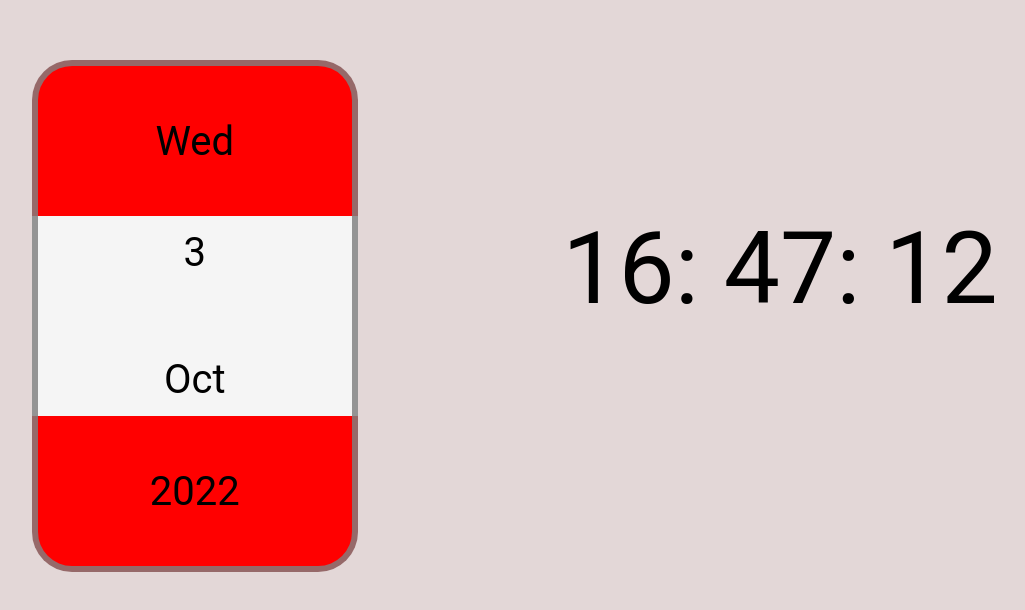
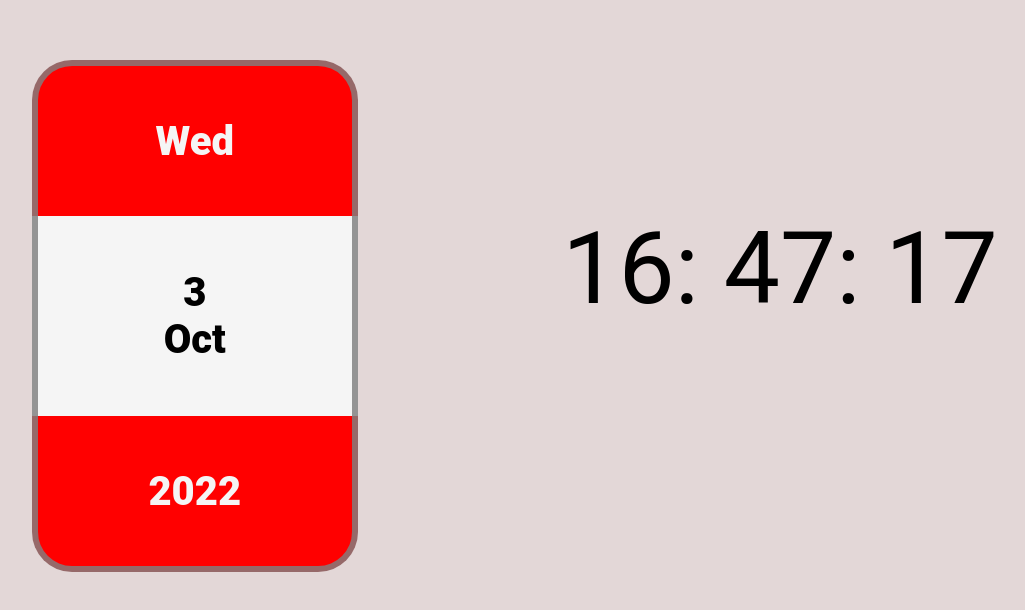
Before and after one commit to jeunessesept/theHill, a plain HTML site: page dates/ex4/index.html in a window 1280 px wide. Shown: the part 140-750 px from the top of the page, without its empty margins (110-1135 px from the left). Drawn offline with Linux system fonts and the light colour scheme.

Commit message:
processing

```diff
--- a/dates/ex4/index.html
+++ b/dates/ex4/index.html
@@ -21,7 +21,7 @@
         </container>
     </section>
     <container class="conthours">
-        <div class="hours"></div>
+        <div id="hours"></div>
     </container>
 
 
--- a/dates/ex4/script.js
+++ b/dates/ex4/script.js
@@ -1,24 +1,38 @@
-const dateOfday = new Date()
-const day = dateOfday.getDay()
-const year = dateOfday.getFullYear()
-const month = dateOfday.getMonth();
-const hoursDay = dateOfday.getHours();
-const minutesDay = dateOfday.getMinutes();
-const secondesDay = dateOfday.getSeconds()
+const displayHours = () => {
+  const dateOfday = new Date();
+  let day = dateOfday.getDay();
+  let year = dateOfday.getFullYear();
+  let month = dateOfday.getMonth();
+  let hoursDay = dateOfday.getHours();
+  let minutesDay = dateOfday.getMinutes();
+  let secondesDay = dateOfday.getSeconds();
 
-const weekday = ["Sun","Mon","Tues","Wed","Thu","Fri","Sat"];
-const months = ["Jan", "Feb","Mar", "Apr", "May", "Jun", "Jul", "Aug", "Sep", "Oct", "Nov", "Dec"]
+  const weekday = ["Sun", "Mon", "Tues", "Wed", "Thu", "Fri", "Sat"];
+  const months = [
+    "Jan",
+    "Feb",
+    "Mar",
+    "Apr",
+    "May",
+    "Jun",
+    "Jul",
+    "Aug",
+    "Sep",
+    "Oct",
+    "Nov",
+    "Dec",
+  ];
 
-const displayHours = () => {
-    const hoursOfToday = hoursDay + ": " + minutesDay + ": " + secondesDay;
+  let hoursOfToday = hoursDay + ": " + minutesDay + ": " + secondesDay;
 
-    document.querySelector(".hours").innerHTML = hoursOfToday;
-    document.querySelector(".year").innerHTML = year;
-    document.querySelector(".day").innerHTML = weekday[dateOfday.getDay()];
-    document.querySelector(".pday").innerHTML = day;
-    document.querySelector(".month").innerHTML = months[dateOfday.getMonth()];
-}
 
-setInterval(displayHours, 1000)
 
-//const hoursOfToday = hoursDay + ": " + minutesDay + ": " + secondesDay;
+  document.getElementById("hours").innerHTML = hoursOfToday;
+  document.querySelector(".year").innerHTML = year;
+  document.querySelector(".day").innerHTML = weekday[dateOfday.getDay()];
+  document.querySelector(".pday").innerHTML = day;
+  document.querySelector(".month").innerHTML = months[dateOfday.getMonth()];
+
+};
+
+setInterval(displayHours, 1000);
--- a/dates/ex4/style.css
+++ b/dates/ex4/style.css
@@ -23,6 +23,7 @@ body{
     margin-right: 50px;
     border-radius: 40px ;
     font-size: 40px;
+    font-weight: 800;
 
 }
 
@@ -36,6 +37,7 @@ body{
     display: flex;
     justify-content: center;
     align-items: center;
+    color: whitesmoke;
 }
 
 .date{
@@ -51,6 +53,13 @@ body{
 
 }
 
+.pday{
+    margin-bottom: 0;
+}
+
+.month{
+    margin-top: 0;
+}
 .year{
     width: 70%;
     height: 150px;
@@ -61,13 +70,14 @@ body{
     display: flex;
     justify-content: center;
     align-items: center;
+    color: whitesmoke;
 }
 
 .counthours{
     width: 50vw;
     height: 100vh;
 }
-.hours{
+#hours{
     width: 500px;
     height: 100px;
     margin: auto;
```
